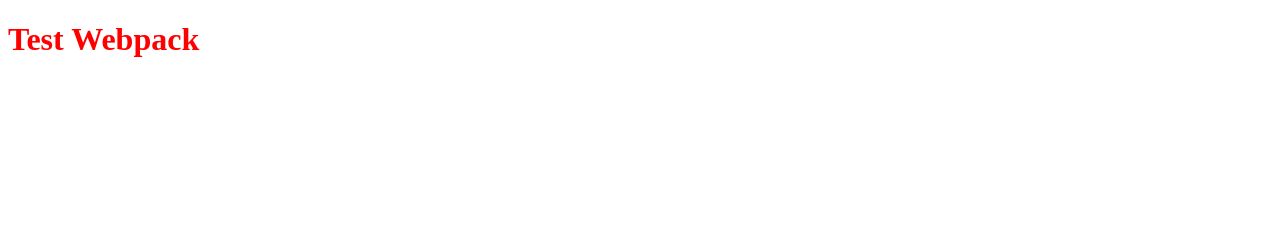
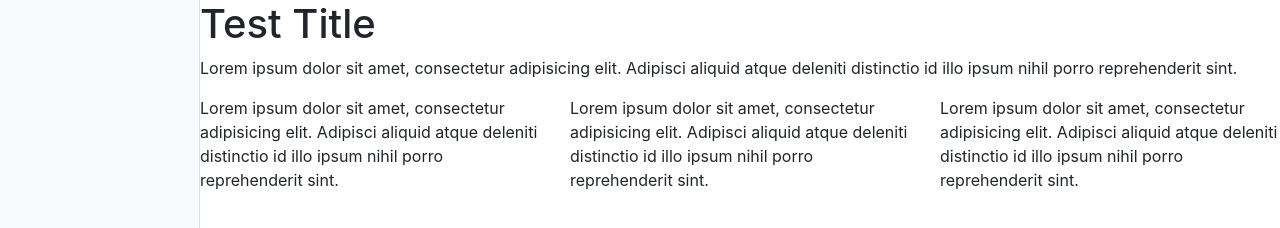
Before and after one commit to MaksChyrkov/js-constructor, a website built with webpack: page src/index.html in a window 1280 px wide. Shown: the top 228 px of the page. Built offline with nearby package versions, Linux system fonts and the light colour scheme.

Commit message:
Added support for styles. Created a simple layout with bootstrap.

```diff
--- a/package.json
+++ b/package.json
@@ -22,7 +22,9 @@
   },
   "homepage": "https://github.com/MaksChyrkov/js-constructor#readme",
   "devDependencies": {
+    "css-loader": "^4.3.0",
     "html-webpack-plugin": "^4.5.0",
+    "style-loader": "^1.2.1",
     "webpack": "^4.44.2",
     "webpack-cli": "^3.3.12",
     "webpack-dev-server": "^3.11.0"
--- a/src/index.html
+++ b/src/index.html
@@ -5,9 +5,40 @@
     <meta name="viewport"
           content="width=device-width, user-scalable=no, initial-scale=1.0, maximum-scale=1.0, minimum-scale=1.0">
     <meta http-equiv="X-UA-Compatible" content="ie=edge">
+    <link rel="stylesheet" href="https://stackpath.bootstrapcdn.com/bootstrap/4.5.2/css/bootstrap.min.css"
+          integrity="sha384-JcKb8q3iqJ61gNV9KGb8thSsNjpSL0n8PARn9HuZOnIxN0hoP+VmmDGMN5t9UJ0Z" crossorigin="anonymous">
     <title>JS Constructor</title>
 </head>
 <body>
-    <h1>Test Webpack</h1>
+<div id="app" class="container-fluid">
+    <div id="panel" class="bg-light sidebar"></div>
+    <div id="site" class="content">
+        <div class="row">
+            <div class="col-sm">
+                <h1>Test Title</h1>
+            </div>
+        </div>
+        <div class="row">
+            <div class="col-sm">
+                <p>Lorem ipsum dolor sit amet, consectetur adipisicing elit. Adipisci aliquid atque deleniti distinctio
+                    id illo ipsum nihil porro reprehenderit sint.</p>
+            </div>
+        </div>
+        <div class="row">
+            <div class="col-sm">
+                <p>Lorem ipsum dolor sit amet, consectetur adipisicing elit. Adipisci aliquid atque deleniti distinctio
+                    id illo ipsum nihil porro reprehenderit sint.</p>
+            </div>
+            <div class="col-sm">
+                <p>Lorem ipsum dolor sit amet, consectetur adipisicing elit. Adipisci aliquid atque deleniti distinctio
+                    id illo ipsum nihil porro reprehenderit sint.</p>
+            </div>
+            <div class="col-sm">
+                <p>Lorem ipsum dolor sit amet, consectetur adipisicing elit. Adipisci aliquid atque deleniti distinctio
+                    id illo ipsum nihil porro reprehenderit sint.</p>
+            </div>
+        </div>
+    </div>
+</div>
 </body>
 </html>
--- a/src/index.js
+++ b/src/index.js
@@ -1 +1 @@
-document.querySelector('h1').style.color = 'red'
+import './styles/main.css'
--- /dev/null
+++ b/src/styles/main.css
@@ -0,0 +1,22 @@
+#app {
+    position: relative;
+}
+
+.content {
+    position: absolute;
+    top: 0;
+    right: 0;
+    left: 200px;
+}
+
+.sidebar {
+    position: fixed;
+    top: 0;
+    bottom: 0;
+    left: 0;
+    width: 200px;
+    z-index: 100;
+    padding: 10px;
+    box-shadow: inset -1px 0 0 rgba(0, 0, 0, .1);
+    overflow-y: auto;
+}
--- a/webpack.config.js
+++ b/webpack.config.js
@@ -14,5 +14,13 @@ module.exports = {
         new HTMLWebpackPlugin({
             template: "./src/index.html"
         })
-    ]
+    ],
+    module: {
+        rules: [
+            {
+                test: /\.css$/i,
+                use: ['style-loader', 'css-loader'],
+            },
+        ],
+    }
 }
```
Also changed, not shown: 1 other file.
